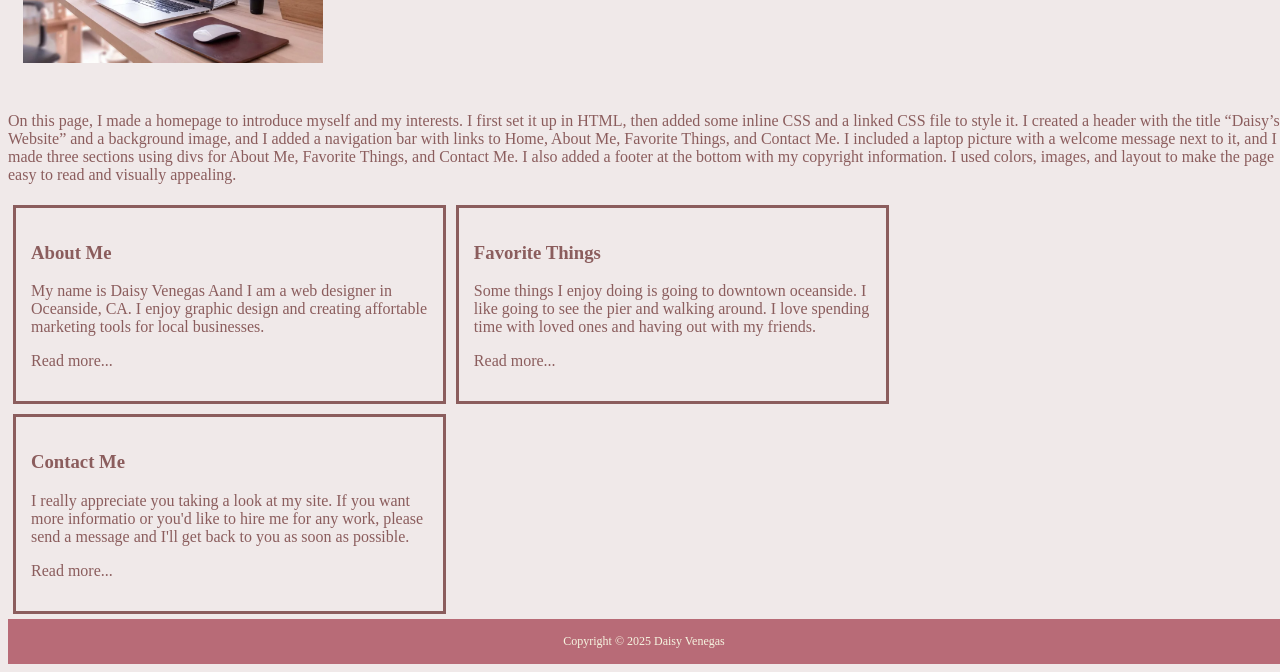
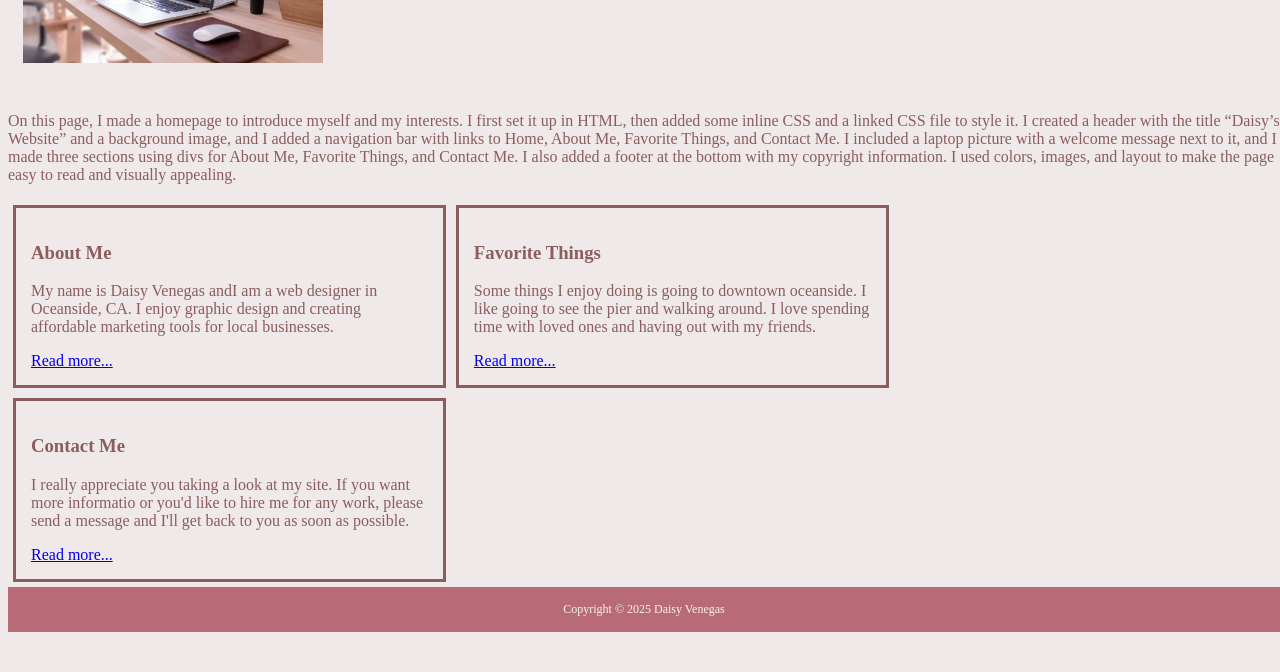
Before and after one commit to 1023451/per5biosite, a plain HTML site: page index.html in a window 1280 px wide. Shown: the part 316-988 px from the top of the page. After the commit the page ends 956 px from the top, so only its background shows below. Drawn offline with Linux system fonts and the light colour scheme.

Commit message:
Add files via upload

```diff
--- a/index.html
+++ b/index.html
@@ -8,7 +8,7 @@
 
 </head>
 <body style="background-color:#F0E9E9; color:#8B5D5D;">
-<div style="text-align: center; background-color: #AA7070; background-image: url('dark pink textrure.jpg'); color: #F0E9E9; font-size: 50px; padding: 25px;">Daisy's Website</div>
+<div style="text-align: center; background-color: #8B5D5D; background-image: url('dark pink textrure.jpg'); color: #F0E9E9; font-size: 50px; padding: 25px;">Daisy's Website</div>
 <div style="text-align: center; background-color: #b86b77; color: #FFD8CC; padding: 15px;"><a href="index.html">Home</a> | <a href="aboutme.html">About Me</a> | <a href="favoritethings.html">Favorite Things</a> |<a href="contactme.html"> Contact Me</a></div>
 <div style="padding: 15px;"><img src="images/laptop.webp" height="200px" alt="Computor Typing" style="float: left; margin-right: 15px;"/><h1>Welcome to my website!</h1>
 <p>Hi, I’m Daisy Venegas, a student at El Camino High School. I’ve been learning graphic design for about a year now, and I really enjoy creating cool visuals and designs. Right now, I’m also learning web design to build my skills in making websites. I’m excited to keep improving and combining both graphic and web design to create awesome digital projects.&nbsp; &nbsp; </p></div>
@@ -17,18 +17,19 @@
 <p>On this page, I made a homepage to introduce myself and my interests. I first set it up in HTML, then added some inline CSS and a linked CSS file to style it. I created a header with the title “Daisy’s Website” and a background image, and I added a navigation bar with links to Home, About Me, Favorite Things, and Contact Me. I included a laptop picture with a welcome message next to it, and I made three sections using divs for About Me, Favorite Things, and Contact Me. I also added a footer at the bottom with my copyright information. I used colors, images, and layout to make the page easy to read and visually appealing.</p>
 <div class="threecolumns">
   <h3>About Me</h3>
-  <p>My name is Daisy Venegas Aand I am a web designer in Oceanside, CA. I enjoy graphic design and creating affortable marketing tools for local businesses.</p>
-  <p>Read more...</p>
+  <p>My name is Daisy Venegas andI am a web designer in Oceanside, CA. I enjoy graphic design and creating affordable marketing tools for local businesses.</p>
+
+<a href="aboutme.html">Read more...</a>
 </div>
 <div class="threecolumns">
   <h3>Favorite Things</h3>
   <p>Some things I enjoy doing is going to downtown oceanside. I like going to see the pier and walking around. I love spending time with loved ones and having out with my friends. </p>
-  <p>Read more...</p>
+  <a href="favoritethings.html">Read more...</a>
 </div>
 <div class="threecolumns">
   <h3>Contact Me</h3>
   <p>I really appreciate you taking a look at my site. If you want more informatio or you'd like to hire me for any work, please send a message and I'll get back to you as soon as possible.</p>
-	<p>Read more...</p>
+	<a href="contactme.html">Read more...</a>
 </div>
 	<div style="clear: both;"></div>
 <div style="text-align: center; background-color: #b86b77; color: #F6F5E1; padding: 15px; font-size: 12px;">Copyright &copy; 2025 Daisy Venegas</div>
```
Also changed, not shown: contactme.html (+1 -1 lines).
